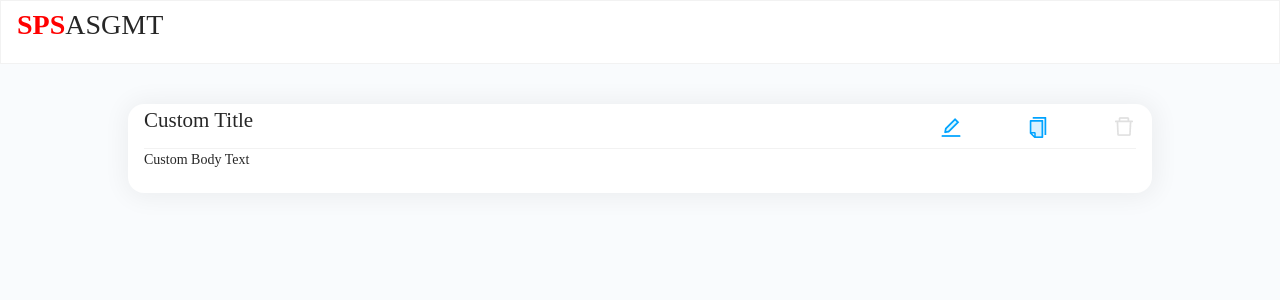
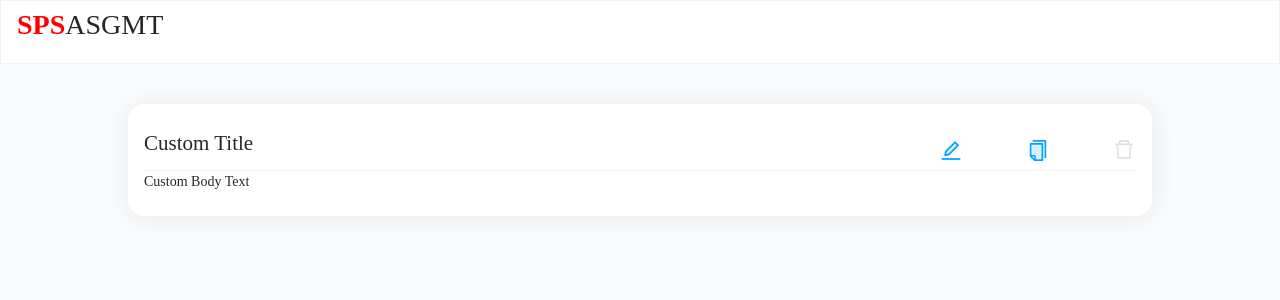
Before and after one commit to SuiYoung/streampoint_tech_test, a React (Create React App) app: page / in a window 1280 px wide. Shown: the top 300 px of the page. Built offline with nearby package versions, Linux system fonts and the light colour scheme; a web font is replaced by a local one.

Commit message:
small style fixes to card default appearance

```diff
--- a/src/App.css
+++ b/src/App.css
@@ -45,13 +45,16 @@
 }
 .card {
   width: 80%;
+  height: 7rem;
   margin: 1.5rem auto;
-  padding: 0 1rem 0.5rem 1rem;
+  padding: 0.5rem 1rem 0.5rem 1rem;
   background: white;
   border-radius: 16px;
   box-shadow: 1px 1px 24px 4px rgba(0, 0, 0, 0.055);
+  display: flex;
   flex-direction: column;
   align-items: flex-start;
+  justify-content: center;
   font-weight: 400;
 }
 .card .cardTitle {
@@ -67,6 +70,9 @@
   width: 20%;
   display: flex;
   justify-content: space-between;
+}
+.card .cardBody p {
+  margin: 0;
 }
 button {
   background: none;
--- a/src/App.less
+++ b/src/App.less
@@ -33,13 +33,16 @@
 
 .card {
     width:80%;
+    height: 7rem;
     margin: 1.5rem auto;
-    padding:0 1rem 0.5rem 1rem;
+    padding:0.5rem 1rem 0.5rem 1rem;
     background: white;
     border-radius: 16px;
     box-shadow: 1px 1px 24px 4px rgba(0, 0, 0, 0.055);
+    display:flex;
     flex-direction: column;
     align-items: flex-start;
+    justify-content: center;
     font-weight: 400;
 
 
@@ -57,6 +60,12 @@
         width: 20%;
         display:flex;
         justify-content: space-between;
+    }
+    .cardBody {
+
+        p{
+            margin: 0;
+        }
     }
 }
 
```
Also changed, not shown: 1 other file (tests, documents, lock files or other folders).
